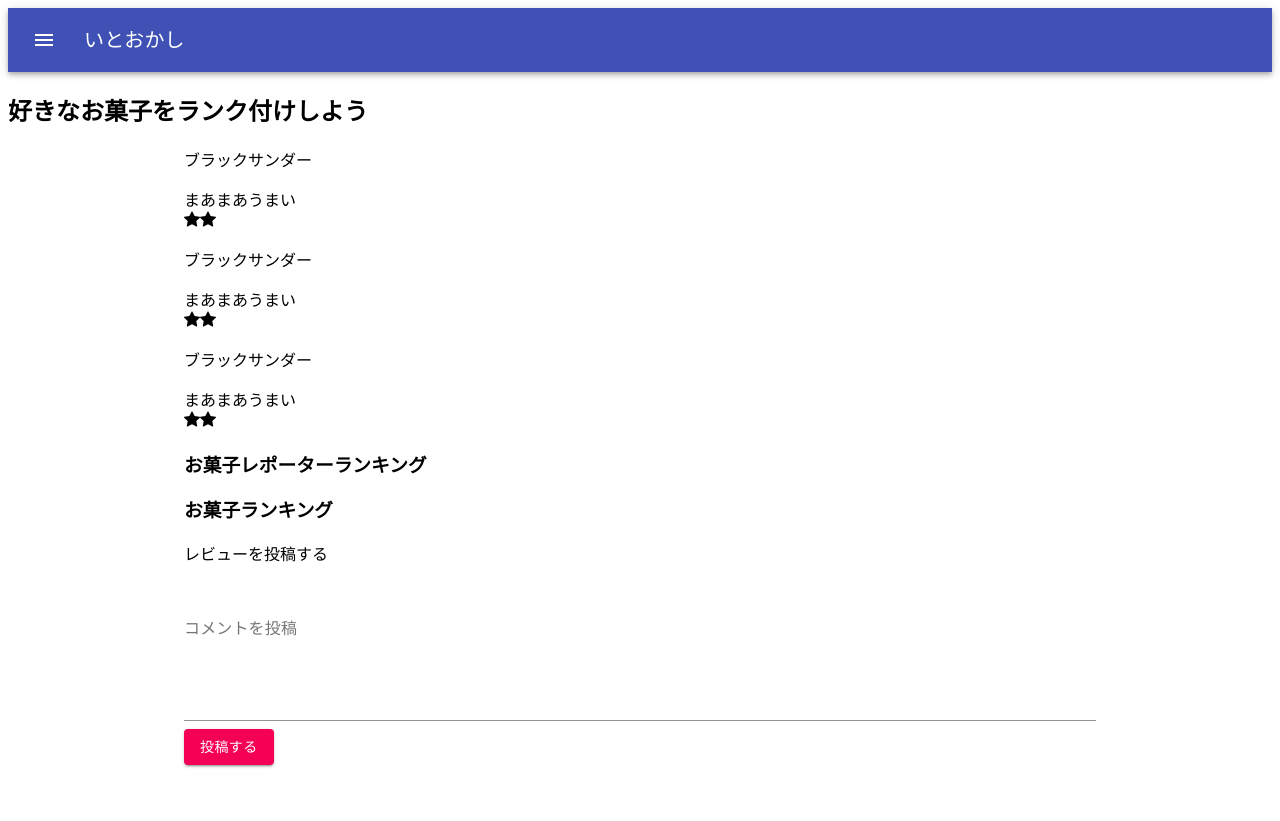
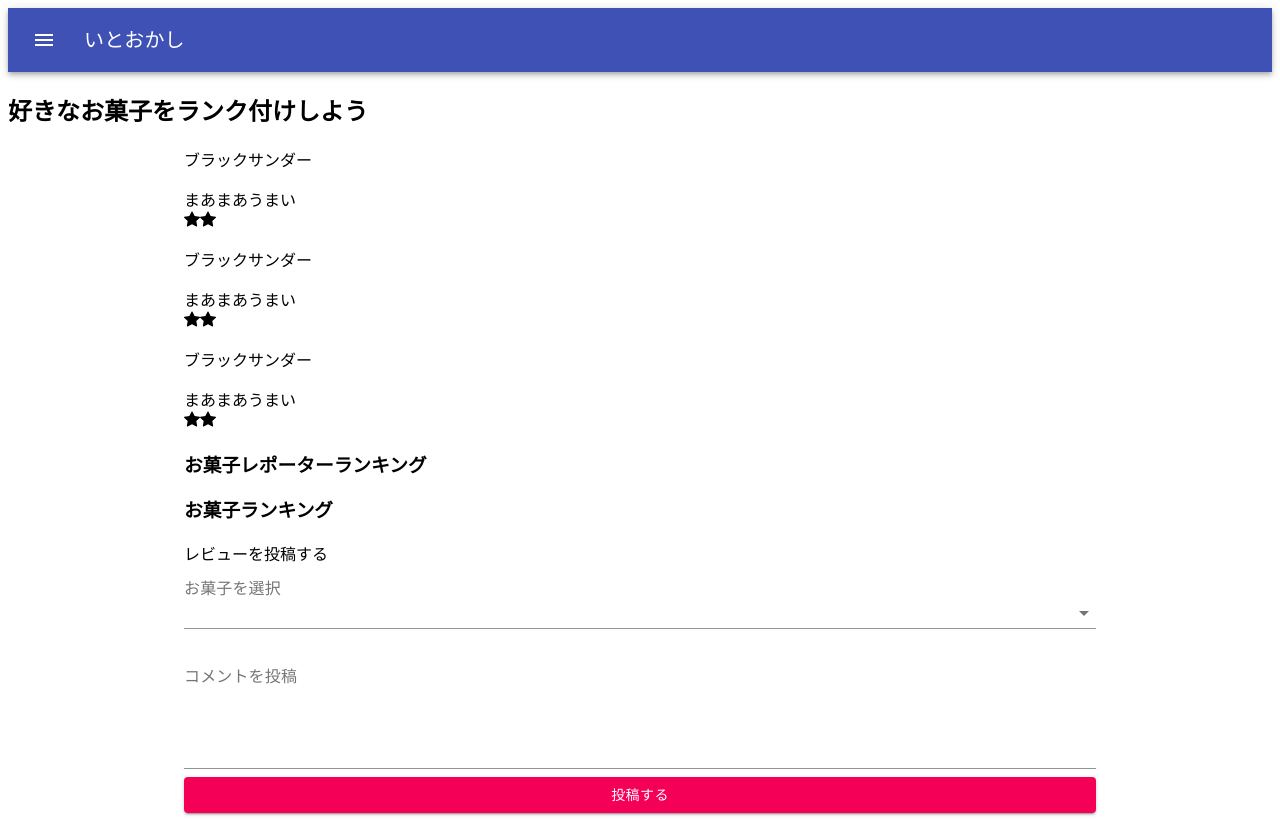
Before and after one commit to Ito-ocashi-review/ior-front, a Next.js app in the folder front/: page / in a window 1280 px wide. Before the commit the page ends 800 px from the top, so only its background shows below. Built offline with nearby package versions, Linux system fonts and the light colour scheme.

Commit message:
お菓子のドロップダウンを作成

```diff
--- a/front/components/forms/NewReviewForm.tsx
+++ b/front/components/forms/NewReviewForm.tsx
@@ -1,5 +1,6 @@
 import React from 'react';
 import Button from '@material-ui/core/Button';
+import SweetsDropDown from './SweetsDropDown';
 import ReviewText from "./ReviewText";
 
 const NewReviewForm: React.FC = () => {
@@ -8,8 +9,9 @@ const NewReviewForm: React.FC = () => {
             <p>
                 レビューを投稿する
             </p>
+            <SweetsDropDown />
             <ReviewText />
-            <Button variant="contained" color="secondary">
+            <Button variant="contained" color="secondary" fullWidth={true}>
                 投稿する
             </Button>
         </>
--- a/front/components/forms/SweetsDropDown.tsx
+++ b/front/components/forms/SweetsDropDown.tsx
@@ -1,21 +1,24 @@
 import React from 'react';
-import { ButtonGroup, Button } from '@material-ui/core';
+import { Select, InputLabel, MenuItem } from '@material-ui/core';
 
 const sweets: Array<string> = ["チュッパチャップス","kitkat","ぼたぼた焼き"];
 
-const sweetsItems = sweets.map((item: string)=>{
+const sweetsItems: JSX.Element[] = sweets.map((item: string)=>{
   return (
-    <Button>
+    <MenuItem id={item}>
       {item}
-    </Button>
+    </MenuItem>
   )
 });
 
 const SweetsDropDown: React.FC = () => {
   return (
-    <ButtonGroup disableElevation variant="contained" color="primary">
-      {sweetsItems}
-    </ButtonGroup>
+    <>
+      <InputLabel id="sweet">お菓子を選択</InputLabel>
+      <Select labelId="sweet" id="select" fullWidth={true}>
+        {sweetsItems}
+      </Select>
+    </>
   )
 }
 
```
